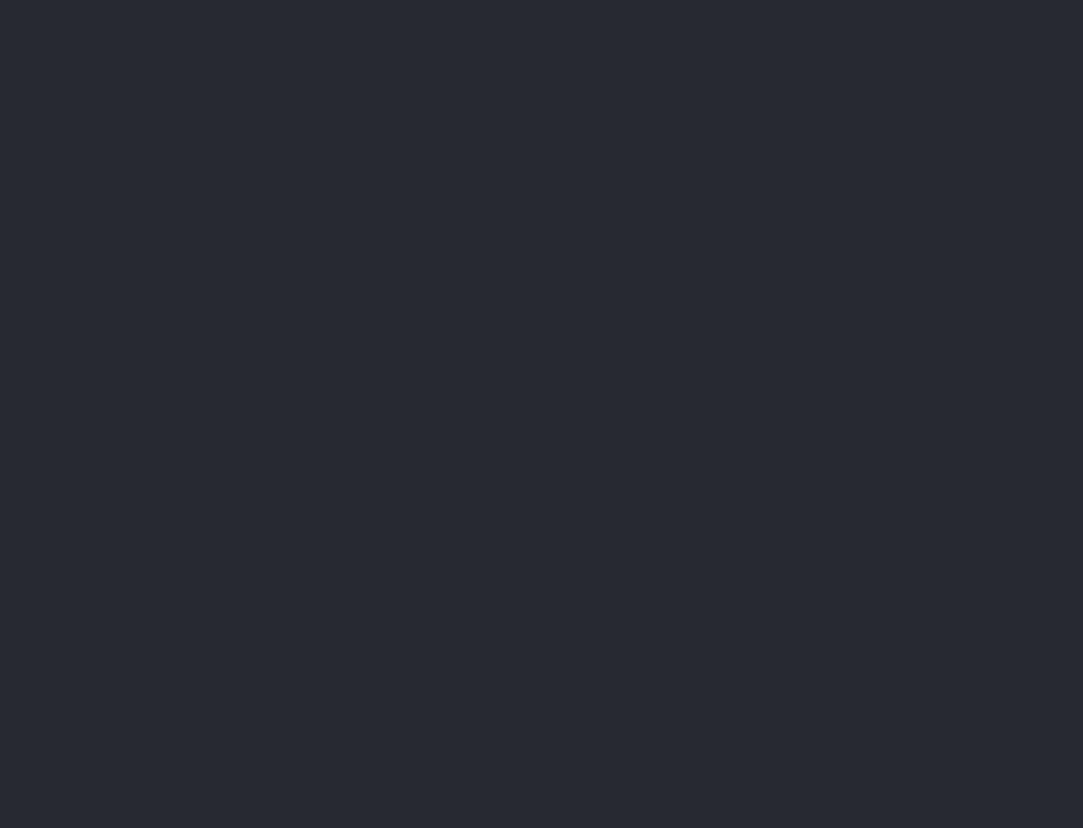
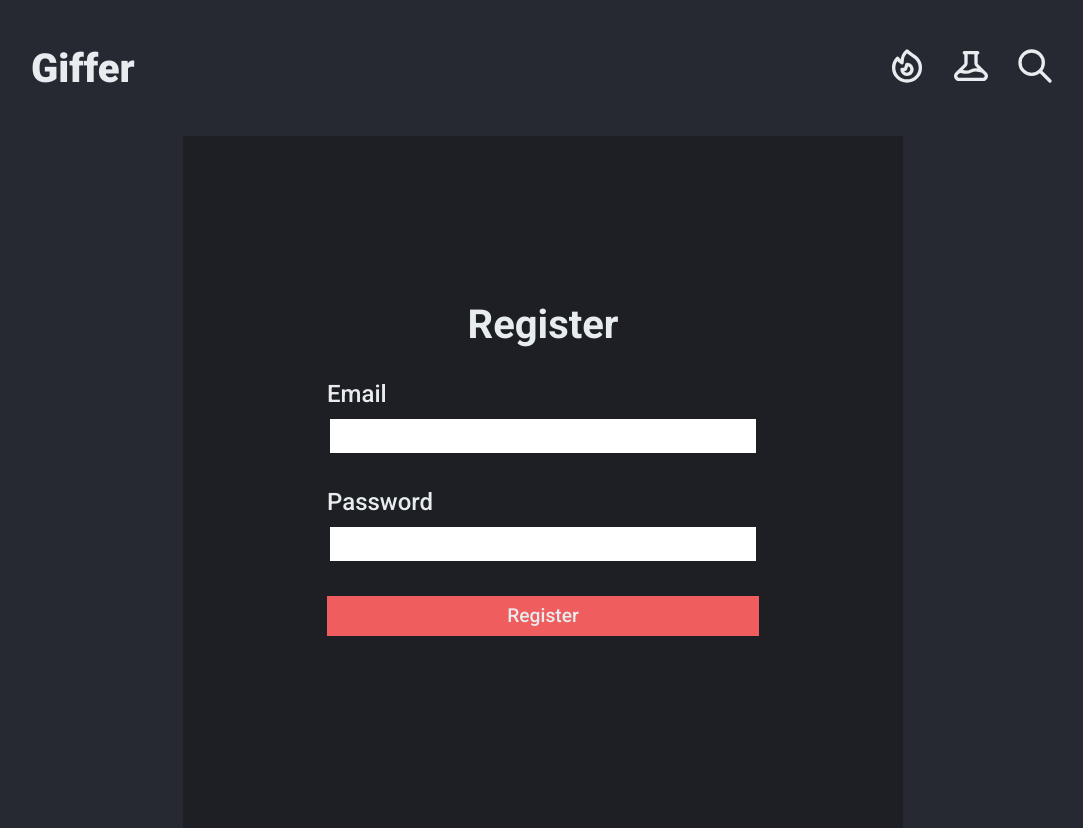
Before and after one commit to sergiopm97/giffer, a React (Create React App) app: page /register in a window 1280 px wide. Before the commit this address had no page. Shown: the whole page, without its empty margins (97-1180 px from the left). Before the commit the page ends 800 px from the top, so only its background shows below. Built offline with nearby package versions, Linux system fonts and the light colour scheme.

Commit message:
Create registration page UI
Creation of the UI of the registration page using Formik while implementing the connection to the backend using Firebase

```diff
--- a/package.json
+++ b/package.json
@@ -7,6 +7,8 @@
     "@testing-library/react": "^13.2.0",
     "@testing-library/user-event": "^13.5.0",
     "axios": "^0.27.2",
+    "firebase": "^9.8.1",
+    "formik": "^2.2.9",
     "react": "^18.1.0",
     "react-dom": "^18.1.0",
     "react-router-dom": "^6.3.0",
--- a/src/App.js
+++ b/src/App.js
@@ -3,6 +3,7 @@ import Home from "./pages/home";
 import Trending from "./pages/trending";
 import Random from "./pages/random";
 import Search from "./pages/search";
+import Register from "./pages/register";
 
 function App() {
   return (
@@ -11,6 +12,7 @@ function App() {
       <Route path="trending" element={<Trending />} />
       <Route path="random" element={<Random />} />
       <Route path="search" element={<Search />} />
+      <Route path="register" element={<Register />} />
     </Routes>
   );
 }
--- /dev/null
+++ b/src/components/registerForm/registerForm.js
@@ -0,0 +1,48 @@
+import { useFormik } from "formik";
+import "./styles/registerForm.scss";
+
+function RegisterForm() {
+  const formik = useFormik({
+    initialValues: {
+      email: "",
+      password: "",
+    },
+    onSubmit: (values) => {
+      console.log(values);
+    },
+  });
+  return (
+    <div className="register-form-container">
+      <div className="register-form-container__content">
+        <h1 className="register-form-container__content--title">Register</h1>
+        <form className="register-form-container__content__form" onSubmit={formik.handleSubmit}>
+          <div className="register-form-container__content__form__field">
+            <label htmlFor="email">Email</label>
+            <input
+              type="email"
+              id="email"
+              name="email"
+              onChange={formik.handleChange}
+              value={formik.values.email}
+            ></input>
+          </div>
+          <div className="register-form-container__content__form__field">
+            <label htmlFor="password">Password</label>
+            <input
+              type="password"
+              id="password"
+              name="password"
+              onChange={formik.handleChange}
+              value={formik.values.password}
+            ></input>
+          </div>
+          <button className="register-form-container__content__form__field--submit" type="submit">
+            Register
+          </button>
+        </form>
+      </div>
+    </div>
+  );
+}
+
+export default RegisterForm;
--- /dev/null
+++ b/src/components/registerForm/styles/registerForm.scss
@@ -0,0 +1,85 @@
+@import "../../../scss/variables";
+@import "../../../scss/responsive";
+
+.register-form-container {
+  width: 100%;
+  align-items: center;
+  height: calc(100vh - 8.5rem);
+  justify-content: center;
+  display: flex;
+
+  &__content {
+    width: 45rem;
+    display: flex;
+    justify-content: center;
+    background-color: $dark-black;
+    flex-direction: column;
+    align-items: center;
+    height: 45rem;
+    gap: 2rem;
+
+    &--title {
+      font-size: 2.5rem;
+    }
+
+    &__form {
+      width: 60%;
+      display: flex;
+      justify-content: center;
+      flex-direction: column;
+      gap: 2rem;
+
+      &__field {
+        display: flex;
+        flex-direction: column;
+        gap: 0.5rem;
+
+        label {
+          font-size: 1.5rem;
+        }
+
+        input {
+          height: 2rem;
+          padding-left: 0.5rem;
+          border: 0.2rem solid $dark-black;
+          transition: 0.5s ease;
+          font-weight: 300;
+          font-size: 1rem;
+          outline: none;
+
+          &:focus {
+            border-color: $red;
+          }
+
+          @include responsive(mobile-large) {
+            font-size: 0.8rem;
+          }
+        }
+
+        &--submit {
+          height: 2.5rem;
+          cursor: pointer;
+          background-color: $red;
+          font-size: 1.2rem;
+          color: $white;
+        }
+      }
+
+      @include responsive(tablet-standard) {
+        width: 80%;
+      }
+    }
+
+    @include responsive(tablet-standard) {
+      width: 90%;
+    }
+
+    @include responsive(mobile-large) {
+      height: calc(100vh - 85vw);
+    }
+  }
+
+  @include responsive(mobile-large) {
+    height: calc(100vh - 65vw);
+  }
+}
--- a/src/index.scss
+++ b/src/index.scss
@@ -15,3 +15,12 @@ a {
   text-decoration: none;
   color: $white;
 }
+
+input {
+  font-family: "Roboto", sans-serif;
+}
+
+button {
+  border: none;
+  font-family: "Roboto", sans-serif;
+}
--- /dev/null
+++ b/src/pages/register.js
@@ -0,0 +1,13 @@
+import Header from "../components/header/header";
+import RegisterForm from "../components/registerForm/registerForm";
+
+function Register() {
+  return (
+    <>
+      <Header />
+      <RegisterForm />
+    </>
+  );
+}
+
+export default Register;
--- a/src/scss/_responsive.scss
+++ b/src/scss/_responsive.scss
@@ -1,4 +1,5 @@
 $breakpoints: (
+  tablet-standard: 768px,
   mobile-large: 425px,
 );
 
```
Also changed, not shown: src/firebase.js (added, +15 -0 lines), 1 other file (tests, documents, lock files or other folders).
